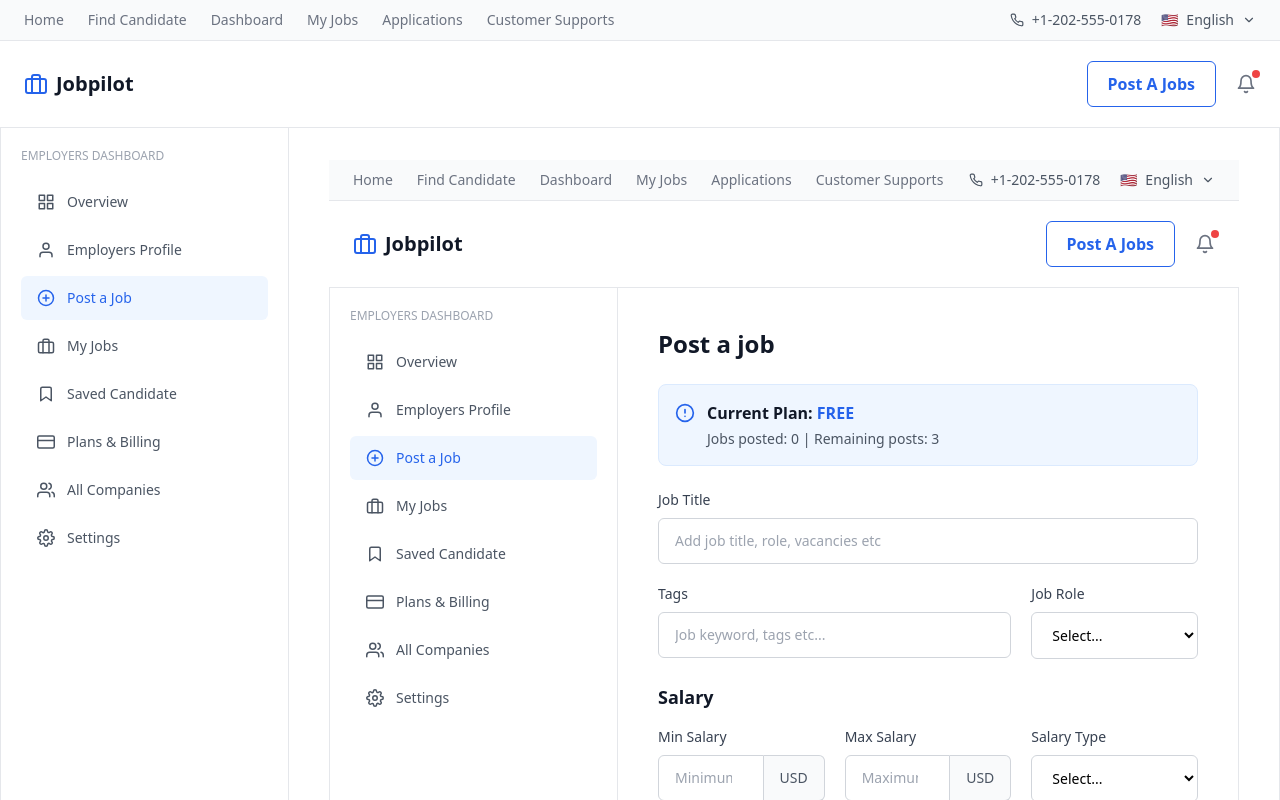
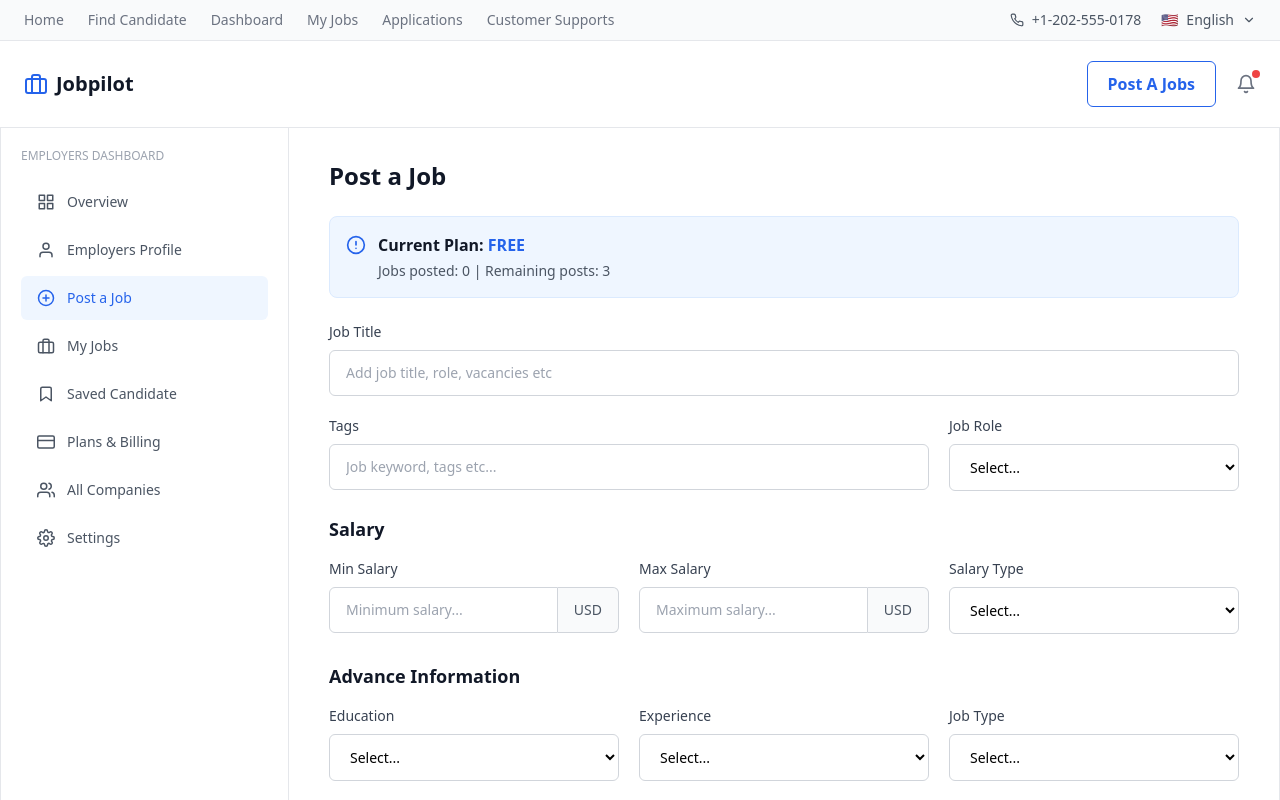
Before and after one commit to CDAC-AC-Project/Job-Portal, a React (Vite) app in the folder Frontend/: page /recruiter/post-job in a window 1280 px wide. Shown: the top 800 px of the page. Built offline with nearby package versions, Linux system fonts and the light colour scheme.

Commit message:
update: PostJob Page

```diff
--- a/Frontend/src/pages/recruiter/PostJob.jsx
+++ b/Frontend/src/pages/recruiter/PostJob.jsx
@@ -3,15 +3,7 @@ import { useNavigate, useParams } from "react-router-dom";
 import { FiArrowRight, FiAlertCircle } from "react-icons/fi";
 import axios from "axios";
 
-import RecruiterHeader from "../../components/recruiter/RecruiterHeader";
-import RecruiterSidebar from "../../components/recruiter/RecruiterSidebar";
 import JobPostedSuccessModal from "../../components/recruiter/JobPostedSuccessModal";
-
-import {
-  saveRecruiterJob,
-  getRecruiterJobById,
-  updateRecruiterJob,
-} from "../../services/recruiterJobService";
 
 import {
   jobRoles,
@@ -35,7 +27,6 @@ import {
   incrementPostedJobCount,
   getPostedJobCount,
 } from "../../services/recruiterPlanService";
-import Footer from "../../components/layout/Footer";
 
 export default function PostJob() {
   const navigate = useNavigate();
@@ -243,40 +234,32 @@ const renderInputError = (fieldName) => {
     );
   };
 
-
   return (
-    <div className="min-h-screen bg-white flex flex-col">
-      <RecruiterHeader />
-
-      <main className="flex-1">
-        <div className="max-w-7xl mx-auto flex flex-col lg:flex-row border-x border-gray-200">
-          <RecruiterSidebar />
-
-          <section className="flex-1 px-4 sm:px-6 lg:px-10 py-10">
+    <div>
       <div className="max-w-5xl">
         <h1 className="text-2xl font-semibold text-gray-900 mb-6">
-               {isEditMode ? "Edit Job" : "Post a job"}
+          {isEditMode ? "Edit Job" : "Post a Job"}
         </h1>
 
+        {!isEditMode && (
           <div className="mb-6 border border-blue-100 bg-blue-50 rounded-lg p-4 flex flex-col sm:flex-row sm:items-center sm:justify-between gap-3">
             <div className="flex items-start gap-3">
               <FiAlertCircle className="text-blue-600 text-xl mt-0.5" />
 
               <div>
                 <p className="font-semibold text-gray-900">
-                      Current Plan:{" "}
-                      <span className="text-blue-600">{plan}</span>
+                  Current Plan: <span className="text-blue-600">{plan}</span>
                 </p>
 
                 <p className="text-sm text-gray-600 mt-1">
-                      Jobs posted: {postedCount} | Remaining posts:{" "}
-                      {remainingPosts}
+                  Jobs posted: {postedCount} | Remaining posts: {remainingPosts}
                 </p>
               </div>
             </div>
 
             {remainingPosts === 0 && (
               <button
+                type="button"
                 onClick={() => navigate("/recruiter/plans-billing")}
                 className="bg-blue-600 text-white px-5 py-2.5 rounded-md font-semibold hover:bg-blue-700"
               >
@@ -284,6 +267,7 @@ const renderInputError = (fieldName) => {
               </button>
             )}
           </div>
+        )}
 
         <form onSubmit={handleSubmit}>
           <div className="mb-5">
@@ -339,9 +323,7 @@ const renderInputError = (fieldName) => {
             />
           </div>
 
-                <h2 className="text-lg font-semibold text-gray-900 mb-4">
-                  Salary
-                </h2>
+          <h2 className="text-lg font-semibold text-gray-900 mb-4">Salary</h2>
 
           <div className="grid grid-cols-1 md:grid-cols-3 gap-5 mb-7">
             <SalaryInput
@@ -478,8 +460,7 @@ const renderInputError = (fieldName) => {
                 onChange={handleChange}
                 className="w-4 h-4 accent-blue-600"
               />
-                    Fully Remote Position -{" "}
-                    <span className="font-semibold">Worldwide</span>
+              Fully Remote Position - <span className="font-semibold">Worldwide</span>
             </label>
           </div>
 
@@ -549,15 +530,11 @@ const renderInputError = (fieldName) => {
               : isEditMode
               ? "Update Job"
               : "Post Job"}
+
             <FiArrowRight />
           </button>
         </form>
       </div>
-          </section>
-        </div>
-      </main>
-
-      <Footer/>
 
       <JobPostedSuccessModal
         isOpen={showSuccessModal}
```
Lines whose indentation alone changed are shown as unchanged.
